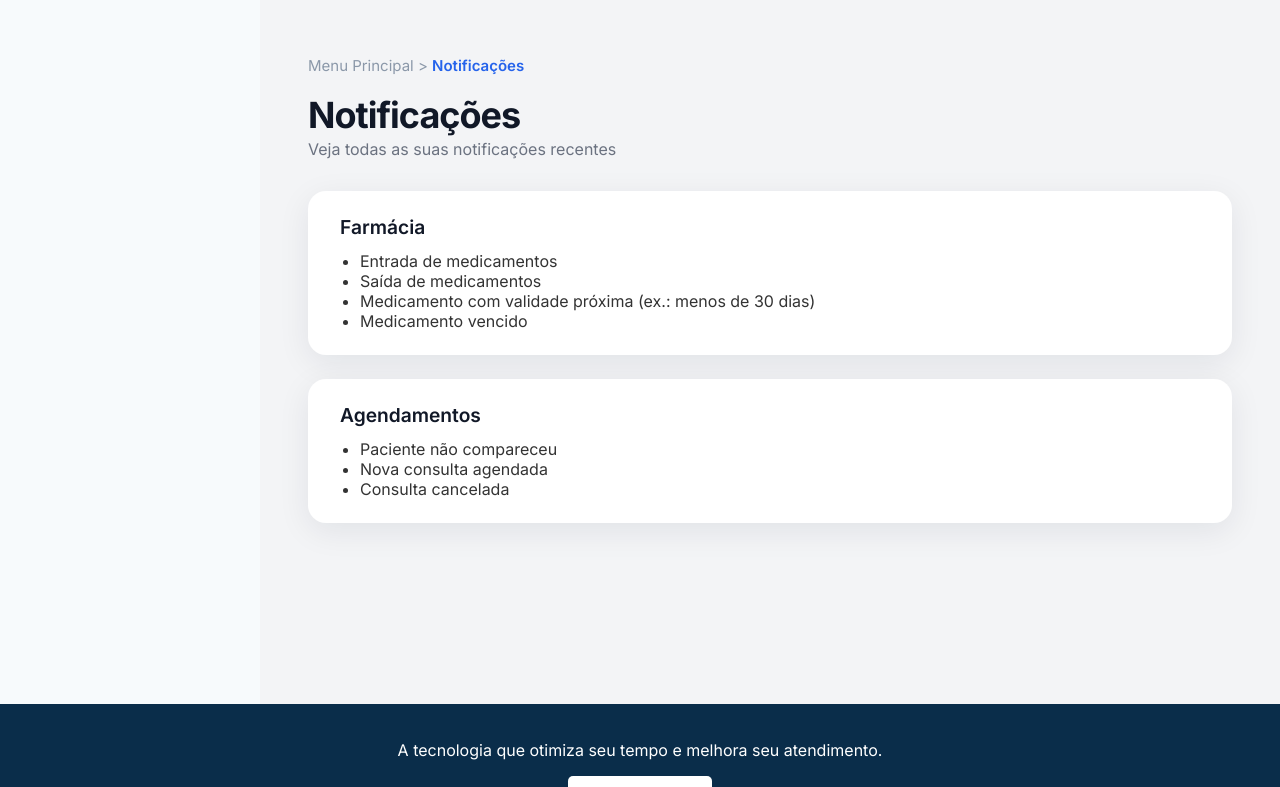
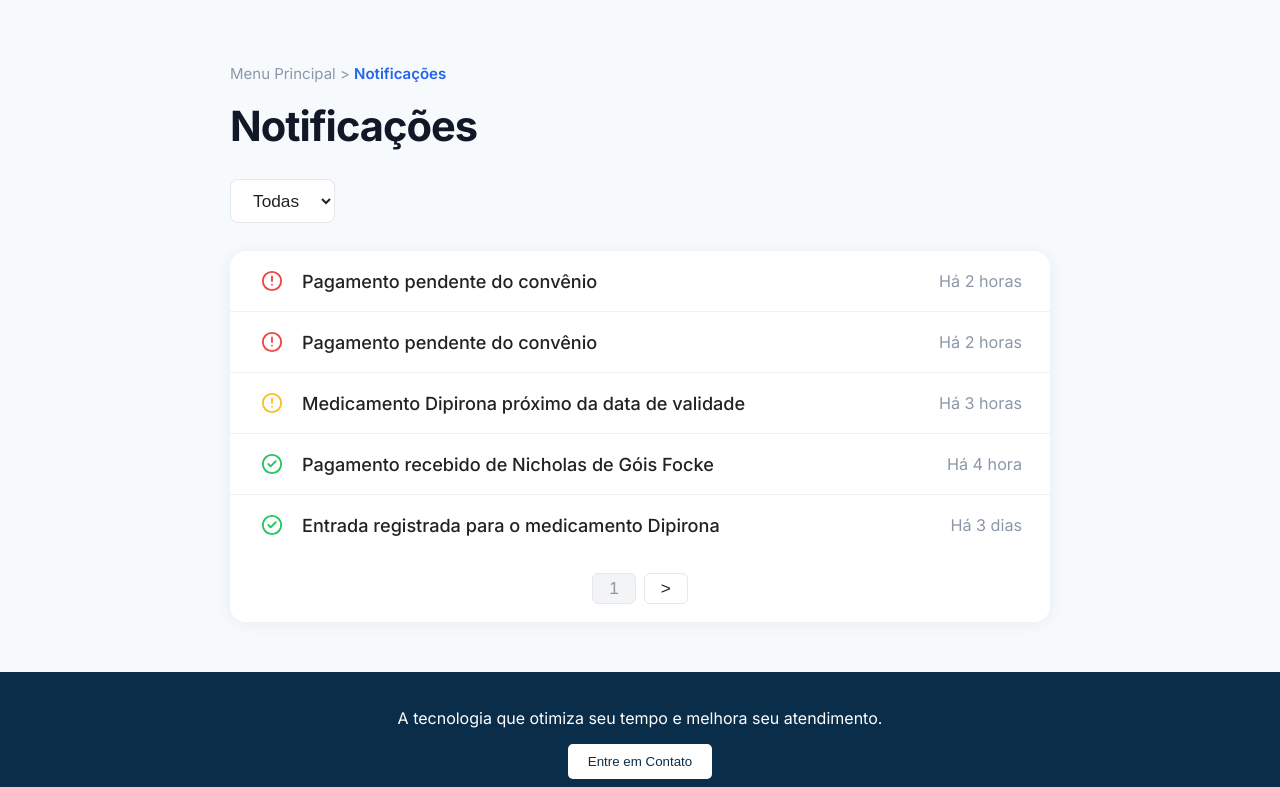
Before and after one commit to nicholasfocke/ClinicAid, a Next.js app: page /notificacoes in a window 1280 px wide. Shown: the top 787 px of the page. Built offline with nearby package versions, Linux system fonts and the light colour scheme; no server answers; the database is empty; sample sign-in values are in the browser's storage; what react-google-recaptcha-v3 would draw is missing.

Commit message:
update pagina de notificações

```diff
--- a/pages/notificacoes.tsx
+++ b/pages/notificacoes.tsx
@@ -1,6 +1,63 @@
 import ProtectedRoute from '@/components/layout/ProtectedRoute';
 import breadcrumbStyles from '@/styles/Breadcrumb.module.css';
 import styles from '@/styles/notificacoes.module.css';
+
+const notificacoes = [
+  {
+    tipo: 'danger',
+    texto: 'Pagamento pendente do convênio',
+    tempo: 'Há 2 horas',
+  },
+  {
+    tipo: 'danger',
+    texto: 'Pagamento pendente do convênio',
+    tempo: 'Há 2 horas',
+  },
+  {
+    tipo: 'warning',
+    texto: 'Medicamento Dipirona próximo da data de validade',
+    tempo: 'Há 3 horas',
+  },
+  {
+    tipo: 'success',
+    texto: 'Pagamento recebido de Nicholas de Góis Focke',
+    tempo: 'Há 4 hora',
+  },
+  {
+    tipo: 'success',
+    texto: 'Entrada registrada para o medicamento Dipirona',
+    tempo: 'Há 3 dias',
+  },
+];
+
+const iconByType = {
+  danger: (
+    <svg width="22" height="22" fill="none" viewBox="0 0 24 24">
+      <circle cx="12" cy="12" r="10" stroke="#ef4444" strokeWidth="2" fill="#fff" />
+      <path d="M12 7v5" stroke="#ef4444" strokeWidth="2" strokeLinecap="round" />
+      <circle cx="12" cy="16" r="1" fill="#ef4444" />
+    </svg>
+  ),
+  warning: (
+    <svg width="22" height="22" fill="none" viewBox="0 0 24 24">
+      <circle cx="12" cy="12" r="10" stroke="#fbbf24" strokeWidth="2" fill="#fff" />
+      <path d="M12 7v5" stroke="#fbbf24" strokeWidth="2" strokeLinecap="round" />
+      <circle cx="12" cy="16" r="1" fill="#fbbf24" />
+    </svg>
+  ),
+  success: (
+    <svg width="22" height="22" fill="none" viewBox="0 0 24 24">
+      <circle cx="12" cy="12" r="10" stroke="#22c55e" strokeWidth="2" fill="#fff" />
+      <path
+        d="M8 12l2.5 2.5L16 9"
+        stroke="#22c55e"
+        strokeWidth="2"
+        strokeLinecap="round"
+        strokeLinejoin="round"
+      />
+    </svg>
+  ),
+};
 
 const Notificacoes = () => {
   return (
@@ -13,25 +70,32 @@ const Notificacoes = () => {
           </span>
         </div>
         <h1 className={styles.titleNotificacoes}>Notificações</h1>
-        <p className={styles.subtitleNotificacoes}>
-          Veja todas as suas notificações recentes
-        </p>
-        <div className={styles.notificationsSection}>
-          <h2>Farmácia</h2>
+        {/* Filtro */}
+        <div className={styles.filterRow}>
+          <select className={styles.filterSelect}>
+            <option>Todas</option>
+          </select>
+        </div>
+        {/* Lista de notificações */}
+        <div className={styles.notificationsCard}>
           <ul className={styles.notificationsList}>
-            <li>Entrada de medicamentos</li>
-            <li>Saída de medicamentos</li>
-            <li>Medicamento com validade próxima (ex.: menos de 30 dias)</li>
-            <li>Medicamento vencido</li>
+            {notificacoes.map((n, idx) => (
+              <li className={styles.notificationItem} key={idx}>
+                <span className={styles.notificationIcon}>
+                  {iconByType[n.tipo as keyof typeof iconByType]}
+                </span>
+                <span className={styles.notificationText}>{n.texto}</span>
+                <span className={styles.notificationTime}>{n.tempo}</span>
+              </li>
+            ))}
           </ul>
-        </div>
-        <div className={styles.notificationsSection}>
-          <h2>Agendamentos</h2>
-          <ul className={styles.notificationsList}>
-            <li>Paciente não compareceu</li>
-            <li>Nova consulta agendada</li>
-            <li>Consulta cancelada</li>
-          </ul>
+          {/* Paginação */}
+          <div className={styles.pagination}>
+            <button className={styles.paginationBtn} disabled>
+              1
+            </button>
+            <button className={styles.paginationBtn}>&gt;</button>
+          </div>
         </div>
       </div>
     </ProtectedRoute>
--- a/styles/notificacoes.module.css
+++ b/styles/notificacoes.module.css
@@ -1,46 +1,129 @@
 .container {
-  margin-left: 260px;
-  padding: 2rem 3rem;
-  max-width: calc(100% - 260px - 3rem);
-  min-height: 80vh;
-  background-color: #f3f4f6;
+  max-width: 820px;
+  margin: 0 auto;
+  padding: 40px 24px 0 24px;
 }
 
 .titleNotificacoes {
-  font-size: 2.25rem;
+  font-size: 2.6rem;
   font-weight: 800;
+  margin: 18px 0 0 0;
   color: #111827;
-  margin: 18px 0 0 0;
   letter-spacing: -1px;
-  text-align: left;
 }
 
-.subtitleNotificacoes {
-  font-size: 1rem;
-  font-weight: 400;
-  color: #6b7280;
-  margin: 0.1rem 0 2rem 0;
+.filterRow {
+  margin: 28px 0 0 0;
 }
 
-.notificationsSection {
+.filterSelect {
+  font-size: 1.08rem;
+  padding: 10px 18px;
+  border-radius: 8px;
+  border: 1px solid #e5e7eb;
   background: #fff;
-  border-radius: 18px;
-  padding: 24px 32px;
-  box-shadow: 0 8px 32px rgba(16, 30, 54, 0.08);
-  margin-bottom: 24px;
+  color: #222;
+  font-weight: 500;
+  outline: none;
+  transition: border 0.2s;
 }
 
-.notificationsSection h2 {
-  margin: 0 0 12px 0;
-  font-size: 1.2rem;
-  font-weight: 600;
-  color: #111827;
+.notificationsCard {
+  background: #fff;
+  border-radius: 16px;
+  box-shadow: 0 2px 16px 0 rgba(16, 30, 54, 0.06);
+  margin-top: 28px;
+  margin-bottom: 50px;
+  padding: 0;
+  width: 100%;
+  overflow: hidden;
 }
 
 .notificationsList {
-  list-style: disc;
-  margin: 0 0 0 20px;
+  list-style: none;
+  margin: 0;
   padding: 0;
-  color: #333;
-  font-size: 1rem;
 }
+
+.notificationItem {
+  display: flex;
+  align-items: center;
+  padding: 0 28px;
+  height: 60px;
+  border-bottom: 1px solid #f1f1f1;
+  background: transparent;
+  font-size: 1.13rem;
+}
+
+.notificationItem:last-child {
+  border-bottom: none;
+}
+
+.notificationIcon {
+  margin-right: 16px;
+  display: flex;
+  align-items: center;
+  justify-content: center;
+  min-width: 28px;
+}
+
+.notificationText {
+  flex: 1;
+  color: #222;
+  font-weight: 500;
+  white-space: nowrap;
+  overflow: hidden;
+  text-overflow: ellipsis;
+}
+
+.notificationTime {
+  color: #8b98a9;
+  font-size: 1.01rem;
+  margin-left: 18px;
+  min-width: 90px;
+  text-align: right;
+}
+
+.pagination {
+  display: flex;
+  justify-content: center;
+  align-items: center;
+  padding: 18px 0 18px 0;
+  background: transparent;
+}
+
+.paginationBtn {
+  border: 1px solid #e5e7eb;
+  background: #fff;
+  color: #222;
+  font-size: 1.08rem;
+  font-weight: 500;
+  border-radius: 6px;
+  padding: 4px 16px;
+  margin: 0 4px;
+  cursor: pointer;
+  transition: background 0.2s, border 0.2s;
+}
+
+.paginationBtn:disabled {
+  background: #f3f4f6;
+  color: #8b98a9;
+  cursor: default;
+}
+
+@media (max-width: 600px) {
+  .container {
+    padding: 18px 2vw 0 2vw;
+  }
+  .notificationsCard {
+    padding: 0;
+  }
+  .notificationItem {
+    padding: 0 10px;
+    font-size: 1rem;
+  }
+  .notificationTime {
+    min-width: 60px;
+    font-size: 0.97rem;
+  }
+}
```
Also changed, not shown: pages/index.tsx (+65 -2 lines).
